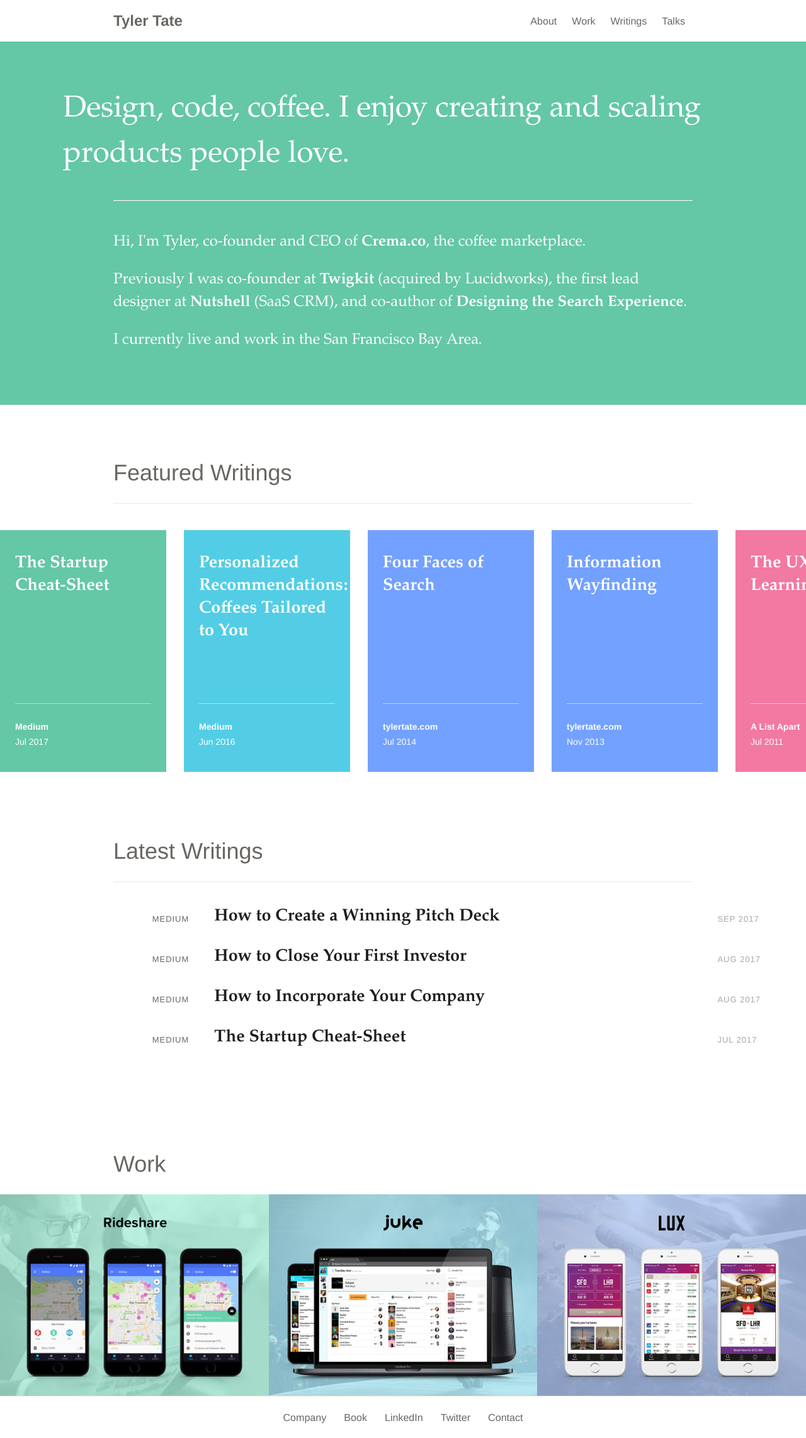
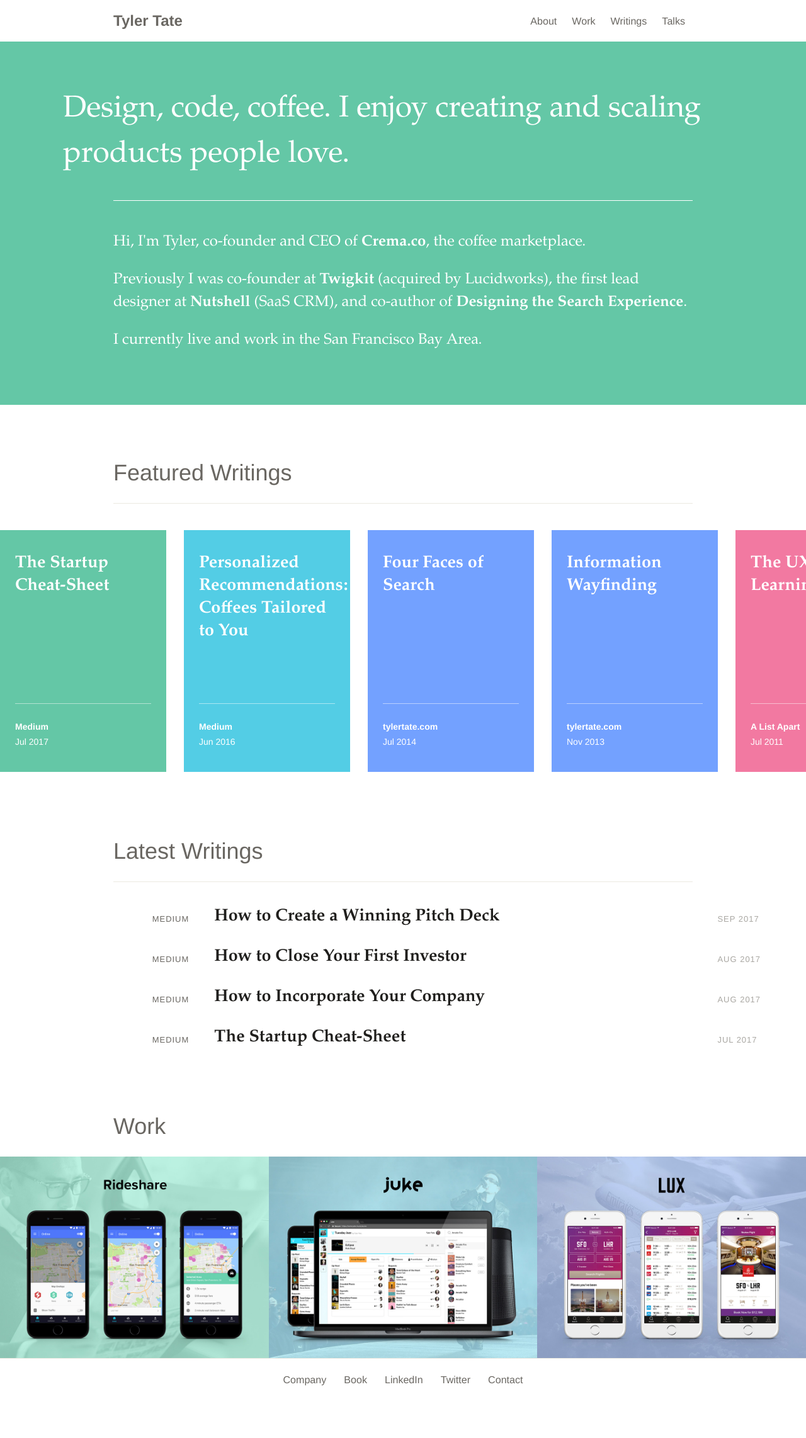
Before and after one commit to SeriouslyInc/tylertate, a Jekyll site: the page built from index.html, in a window 1280 px wide. Shown: the whole page at 63% size. Built offline with Jekyll 4.4.1, drawn with Linux system fonts in a browser that asks for light colours; after the commit the page ends 2224 px from its top, so only the background shows below that.

Commit message:
Homepage spacing improvement.

```diff
--- a/_includes/writing_list.html
+++ b/_includes/writing_list.html
@@ -1,4 +1,4 @@
-<ol class="book-list writing-list writing-list-{{ include.name }}">
+<ol class="book-list">
   {% for post in include.category %}
     <li class="book-item book-item-{{post.categories[1]}}">
       {% if post.publisher %}
--- a/resources/css/main.css
+++ b/resources/css/main.css
@@ -1495,6 +1495,9 @@ a {
     margin-left: 2rem;
   }
 }
+#home .writing-list {
+  margin-bottom: 0;
+}
 .about-image {
   display: block;
   position: relative;
```
Also changed, not shown: resources/css/main.less (+6 -6 lines), 4 other files.
